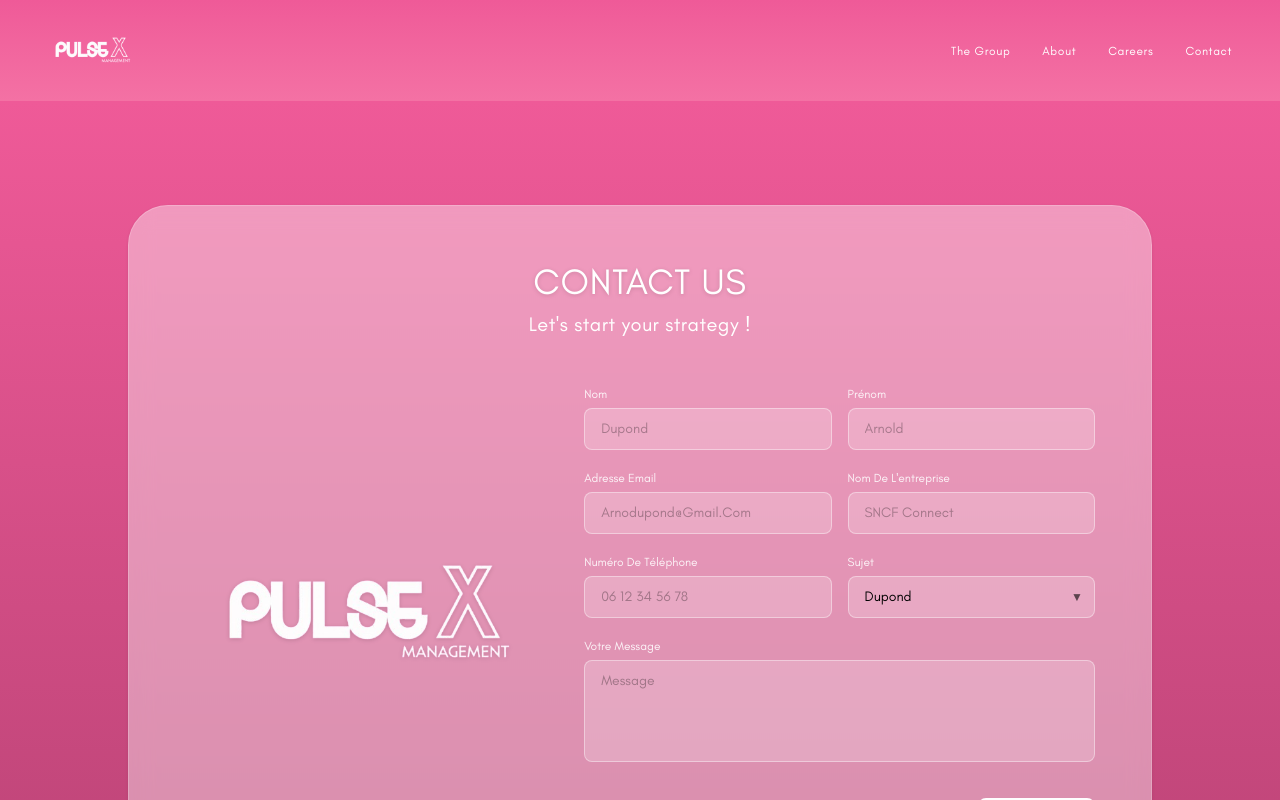
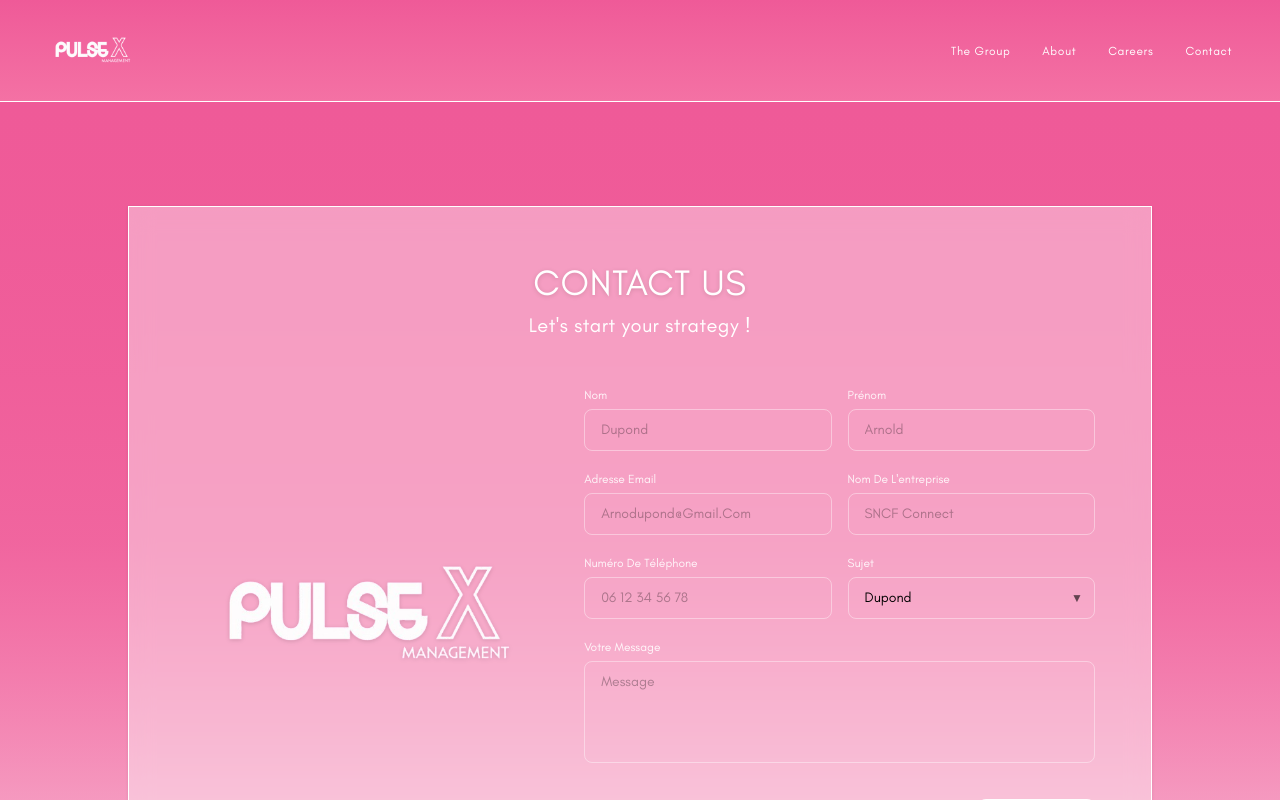
Before and after one commit to 4skygroup/pulse-x-agency, a Next.js app: page /contact in a window 1280 px wide. Shown: the top 800 px of the page. Built offline with nearby package versions, Linux system fonts and the light colour scheme.

Commit message:
style: Adjust Border White

```diff
--- a/app/about/page.tsx
+++ b/app/about/page.tsx
@@ -7,7 +7,7 @@ export const metadata: Metadata = {
 
 export default function About() {
     return (
-        <div className="w-full min-h-screen flex flex-col items-center px-4 py-12 md:py-20 bg-linear-to-b from-pulse-pink to-pulse-burgundy text-black">
+        <div className="w-full min-h-screen border-t border-b border-white flex flex-col items-center px-4 py-12 md:py-20 bg-linear-to-b from-pulse-pink to-pulse-burgundy text-black">
 
             {/* Grand conteneur de la maquette avec effet de transparence et coins très arrondis */}
             <div className="max-w-4xl w-full mx-auto bg-white/40 backdrop-blur-md rounded-[2.5rem] p-8 md:p-16 shadow-sm border border-white/20 mt-8">
--- a/app/careers/page.tsx
+++ b/app/careers/page.tsx
@@ -8,10 +8,9 @@ export const metadata: Metadata = {
 
 export default function Careers() {
     return (
-        <div className="flex-1 flex flex-col items-center justify-center min-h-[65vh] px-4 text-center bg-linear-to-b from-pulse-pink via-white to-white text-black">
-
-            {/* Grand titre "Coming soon..." */}
-            <h1 className="text-4xl text-nowrap sm:text-7xl text-pulse-pink tracking-wide uppercase drop-shadow-sm">
+        <div className="w-full min-h-[calc(160vh-100px)] border-t border-b border-white flex flex-col items-center justify-center bg-[linear-gradient(to_bottom,var(--tw-gradient-from),white_40%,white_72%,var(--tw-gradient-to))] from-pulse-pink to-pulse-pink">
+            {/* 2. Le texte ultra-clean (sans ombre, juste la couleur de la maquette) */}
+            <h1 className="text-4xl md:text-5xl lg:text-6xl font-light tracking-wide text-pulse-pink">
                 Coming soon...
             </h1>
 
--- a/app/components/ContactForm.tsx
+++ b/app/components/ContactForm.tsx
@@ -12,11 +12,11 @@ export default function ContactForm() {
             <div className="grid grid-cols-1 sm:grid-cols-2 gap-4">
                 <div className="flex flex-col gap-1.5">
                     <label htmlFor="lastname">Nom</label>
-                    <input type="text" id="lastname" placeholder="Dupond" className="w-full bg-white/20 border border-white/40 rounded-lg px-4 py-2.5 text-black placeholder-black/30 focus:outline-none focus:border-white text-sm" />
+                    <input type="text" id="lastname" placeholder="Dupond" className="w-full border border-white/40 rounded-lg px-4 py-2.5 text-black placeholder-black/30 focus:outline-none focus:border-white text-sm" />
                 </div>
                 <div className="flex flex-col gap-1.5">
                     <label htmlFor="firstname">Prénom</label>
-                    <input type="text" id="firstname" placeholder="Arnold" className="w-full bg-white/20 border border-white/40 rounded-lg px-4 py-2.5 text-black placeholder-black/30 focus:outline-none focus:border-white text-sm" />
+                    <input type="text" id="firstname" placeholder="Arnold" className="w-full border border-white/40 rounded-lg px-4 py-2.5 text-black placeholder-black/30 focus:outline-none focus:border-white text-sm" />
                 </div>
             </div>
 
@@ -24,11 +24,11 @@ export default function ContactForm() {
             <div className="grid grid-cols-1 sm:grid-cols-2 gap-4">
                 <div className="flex flex-col gap-1.5">
                     <label htmlFor="email">Adresse Email</label>
-                    <input type="email" id="email" placeholder="Arnodupond@Gmail.Com" className="w-full bg-white/20 border border-white/40 rounded-lg px-4 py-2.5 text-black placeholder-black/30 focus:outline-none focus:border-white text-sm" />
+                    <input type="email" id="email" placeholder="Arnodupond@Gmail.Com" className="w-full border border-white/40 rounded-lg px-4 py-2.5 text-black placeholder-black/30 focus:outline-none focus:border-white text-sm" />
                 </div>
                 <div className="flex flex-col gap-1.5">
                     <label htmlFor="company">Nom De L&apos;entreprise</label>
-                    <input type="text" id="company" placeholder="SNCF Connect" className="w-full bg-white/20 border border-white/40 rounded-lg px-4 py-2.5 text-black placeholder-black/30 focus:outline-none focus:border-white text-sm" />
+                    <input type="text" id="company" placeholder="SNCF Connect" className="w-full border border-white/40 rounded-lg px-4 py-2.5 text-black placeholder-black/30 focus:outline-none focus:border-white text-sm" />
                 </div>
             </div>
 
@@ -36,7 +36,7 @@ export default function ContactForm() {
             <div className="grid grid-cols-1 sm:grid-cols-2 gap-4">
                 <div className="flex flex-col gap-1.5">
                     <label htmlFor="phone">Numéro De Téléphone</label>
-                    <input type="tel" id="phone" placeholder="06 12 34 56 78" className="w-full bg-white/20 border border-white/40 rounded-lg px-4 py-2.5 text-black placeholder-black/30 focus:outline-none focus:border-white text-sm" />
+                    <input type="tel" id="phone" placeholder="06 12 34 56 78" className="w-full border border-white/40 rounded-lg px-4 py-2.5 text-black placeholder-black/30 focus:outline-none focus:border-white text-sm" />
                 </div>
                 <div className="flex flex-col gap-1.5">
                     <label htmlFor="subject">Sujet</label>
@@ -45,7 +45,7 @@ export default function ContactForm() {
                             id="subject"
                             value={subject}
                             onChange={(e) => setSubject(e.target.value)}
-                            className="w-full bg-white/20 border border-white/40 rounded-lg px-4 py-2.5 text-black appearance-none focus:outline-none focus:border-white text-sm"
+                            className="w-full border border-white/40 rounded-lg px-4 py-2.5 text-black appearance-none focus:outline-none focus:border-white text-sm"
                         >
                             <option value="" disabled className="text-black/50">Dupond</option>
                             <option value="representation" className="text-black">Talent Representation</option>
@@ -62,7 +62,7 @@ export default function ContactForm() {
             {/* Ligne 4 : Message */}
             <div className="flex flex-col gap-1.5">
                 <label htmlFor="message">Votre Message</label>
-                <textarea id="message" rows={4} placeholder="Message" className="w-full bg-white/20 border border-white/40 rounded-lg px-4 py-2.5 text-black placeholder-black/30 focus:outline-none focus:border-white text-sm resize-none"></textarea>
+                <textarea id="message" rows={4} placeholder="Message" className="w-full border border-white/40 rounded-lg px-4 py-2.5 text-black placeholder-black/30 focus:outline-none focus:border-white text-sm resize-none"></textarea>
             </div>
 
             {/* Bouton d'envoi aligné à droite */}
--- a/app/components/Hero.tsx
+++ b/app/components/Hero.tsx
@@ -1,6 +1,6 @@
 export default function Hero() {
     return (
-        <section className="w-full min-h-[calc(100vh-140px)] flex flex-col justify-between items-center text-center px-4 relative z-10 bg-linear-to-b from-pulse-pink to-white">
+        <section className="border-t-2 border-white/40 w-full min-h-[calc(100vh-140px)] flex flex-col justify-between items-center text-center px-4 relative z-10 bg-linear-to-b from-pulse-pink to-white">
 
             {/* Espace invisible pour équilibrer */}
             <div className="flex-1"></div>
--- a/app/components/ProfileCard.tsx
+++ b/app/components/ProfileCard.tsx
@@ -5,7 +5,7 @@ export default function ProfilesCard() {
 
     return (
         /* SECTION 3 : 4 CARDS PROFILS with Link cards (retaining previous logic) */
-        <section className = "w-full bg-linear-to-b from-white via-pulse-mid to-pulse-burgundy py-24 px-4" >
+        <section className = "w-full bg-linear-to-b from-white via-pulse-mid to-pulse-burgundy py-24 px-4 border-b border-white" >
             <div className="max-w-4xl mx-auto grid grid-cols-1 sm:grid-cols-2 gap-6">
                 {profiles.map((profile) => (
                     <Link
--- a/app/contact/page.tsx
+++ b/app/contact/page.tsx
@@ -10,10 +10,10 @@ export const metadata: Metadata = {
 export default function Contact() {
 
     return (
-        <div className="w-full min-h-screen flex flex-col items-center px-4 py-12 md:py-20 bg-linear-to-b from-pulse-pink to-pulse-mid text-black">
+        <div className="w-full min-h-[calc(100vh-100px)] bg-linear-to-b from-pulse-pink via-pulse-pink/90 to-pulse-pink/40 py-20 px-4 md:px-8 flex items-center justify-center border-t border-b border-white">
 
             {/* Cadre principal arrondi de la maquette */}
-            <div className="max-w-5xl w-full mx-auto bg-white/40 backdrop-blur-md rounded-[2.5rem] p-8 md:p-14 shadow-sm border border-white/20 mt-6 relative">
+            <div className="max-w-5xl w-full mx-auto bg-white/40 backdrop-blur-md p-8 md:p-14 shadow-sm border border-white mt-6 relative">
 
                 {/* Titre de la page */}
                 <h1 className="text-3xl md:text-4xl text-center uppercase tracking-wide mb-2 text-white drop-shadow-sm">
@@ -40,7 +40,7 @@ export default function Contact() {
                     </div>
 
                     {/* CÔTÉ DROIT : Le Formulaire complet */}
-                    <ContactForm/>
+                    <ContactForm />
 
                 </div>
             </div>
```
